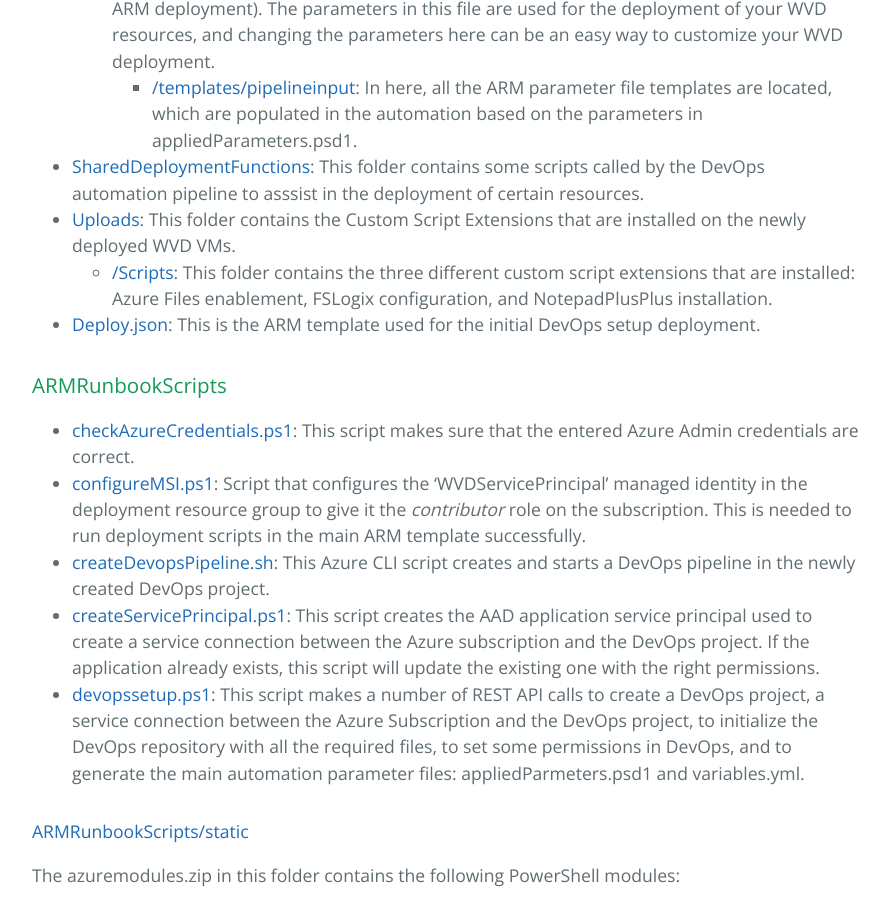
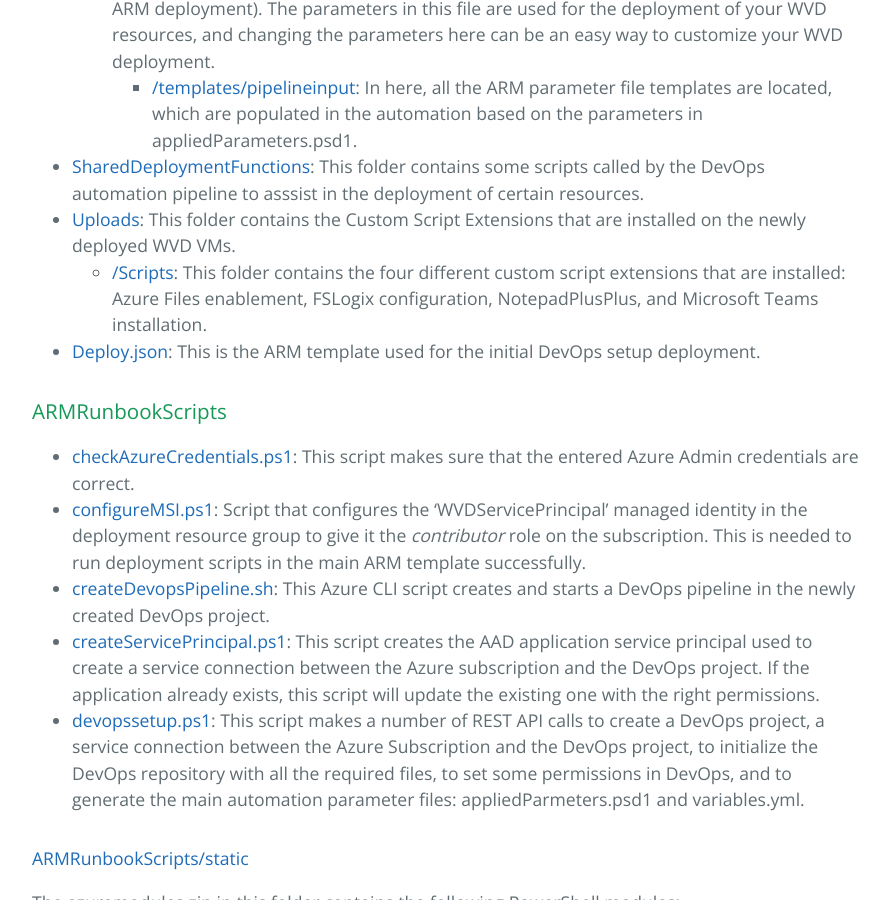
Before and after one commit to samvdjagt/wvdquickstart, a Jekyll site: the page built from repo.md, in a window 1280 px wide and 900 px high, scrolled down 1011 px. Shown: the whole window, without its empty margins (192-1081 px from the left). Built offline with Jekyll 4.4.1, drawn with Linux system fonts in a browser that asks for light colours.

Commit message:
Update repo.md

```diff
--- a/repo.md
+++ b/repo.md
@@ -22,7 +22,7 @@
     * <a href="https://github.com/samvdjagt/wvdquickstart/tree/master/QS-WVD/static/templates/pipelineinput" target="_blank">/templates/pipelineinput</a>: In here, all the ARM parameter file templates are located, which are populated in the automation based on the parameters in appliedParameters.psd1.
 * <a href="https://github.com/samvdjagt/wvdquickstart/tree/master/SharedDeploymentFunctions" target="_blank">SharedDeploymentFunctions</a>: This folder contains some scripts called by the DevOps automation pipeline to asssist in the deployment of certain resources.
 * <a href="https://github.com/samvdjagt/wvdquickstart/tree/master/Uploads" target="_blank">Uploads</a>: This folder contains the Custom Script Extensions that are installed on the newly deployed WVD VMs.
-  * <a href="https://github.com/samvdjagt/wvdquickstart/tree/master/Uploads/WVDScripts" target="_blank">/Scripts</a>: This folder contains the three different custom script extensions that are installed: Azure Files enablement, FSLogix configuration, and NotepadPlusPlus installation.
+  * <a href="https://github.com/samvdjagt/wvdquickstart/tree/master/Uploads/WVDScripts" target="_blank">/Scripts</a>: This folder contains the four different custom script extensions that are installed: Azure Files enablement, FSLogix configuration, NotepadPlusPlus, and Microsoft Teams installation.
 * <a href="https://github.com/samvdjagt/wvdquickstart/tree/master/deploy.json" target="_blank">Deploy.json</a>: This is the ARM template used for the initial DevOps setup deployment.
 
 ### ARMRunbookScripts
```
